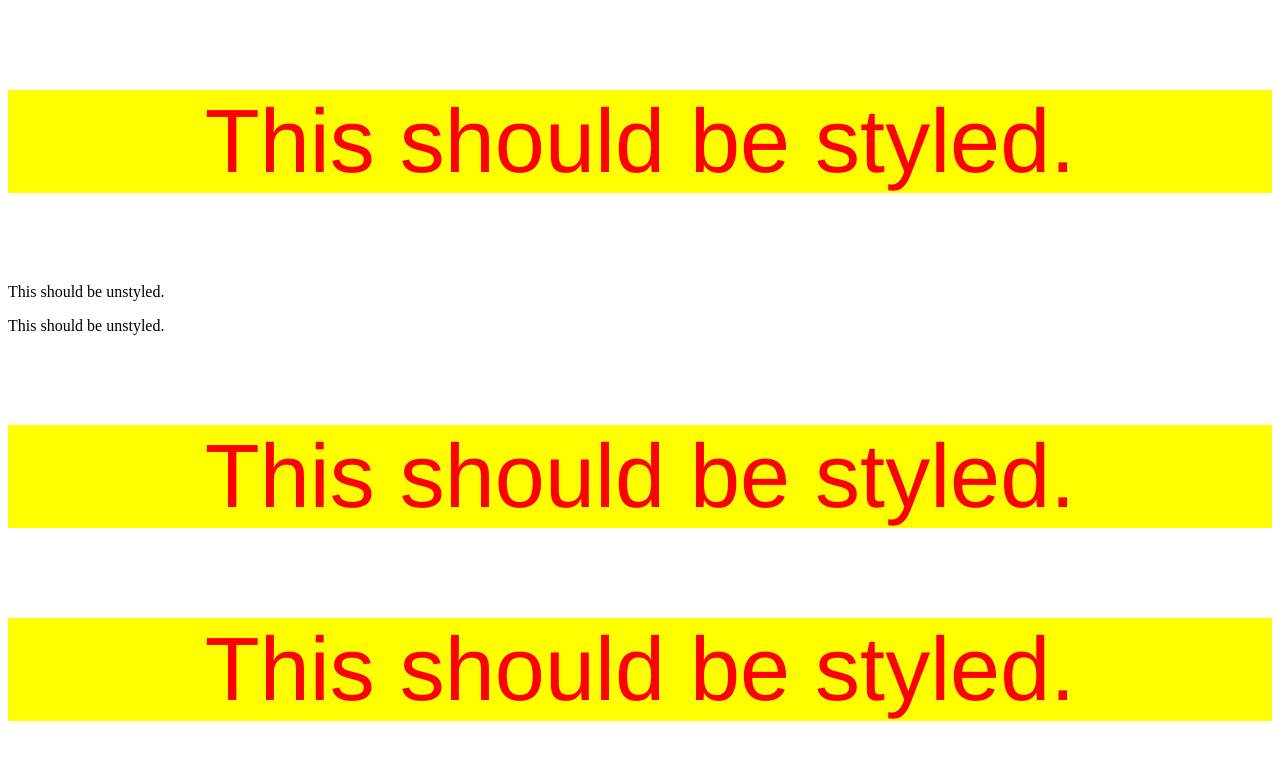
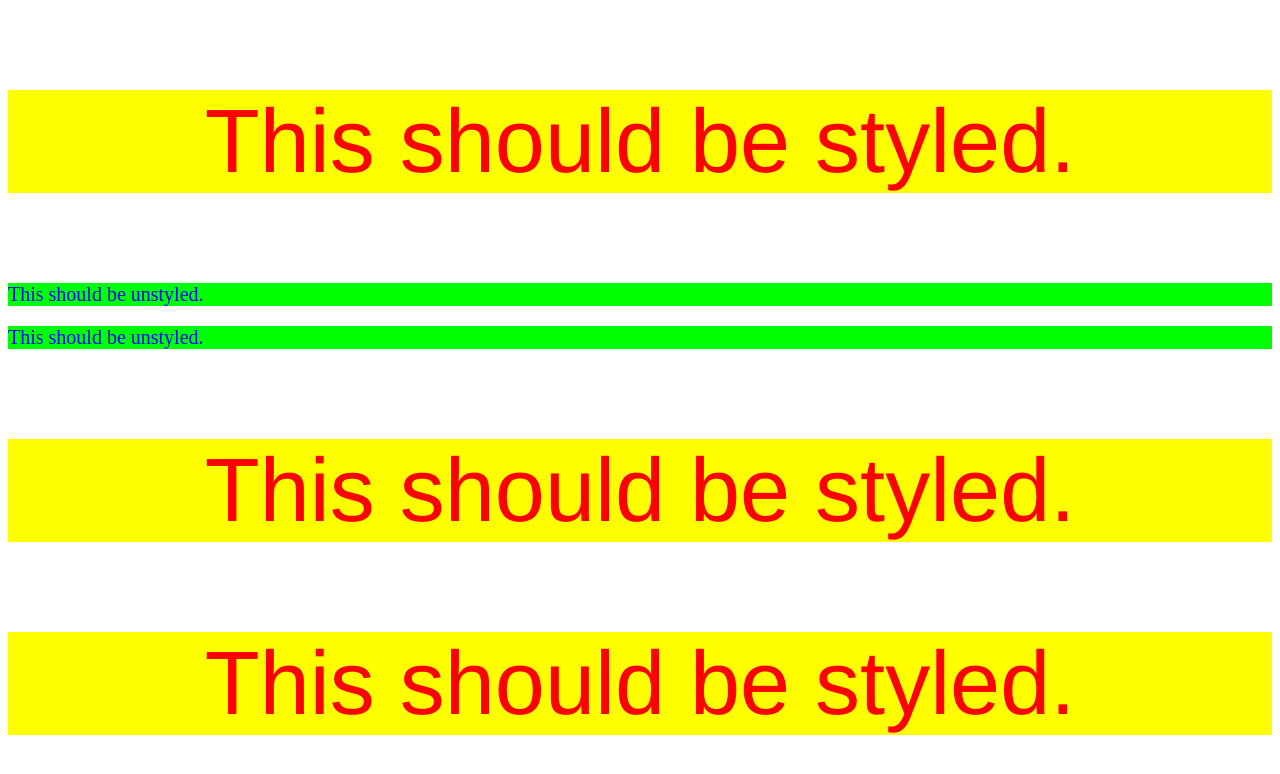
Before and after one commit to SidneyBoni/git_test, a plain HTML site: page descendant-test.html in a window 1280 px wide. Drawn offline with Linux system fonts and the light colour scheme.

```diff
--- a/descendant_styles.css
+++ b/descendant_styles.css
@@ -5,3 +5,9 @@
     font-family: 'Franklin Gothic Medium', 'Arial Narrow', Arial, sans-serif;
     font-size: 90px;
 }
+p{
+    font-size: 20px;
+    color: blue;
+    font-family:'Times New Roman', Times, serif;
+    background-color: lime;
+}
```
